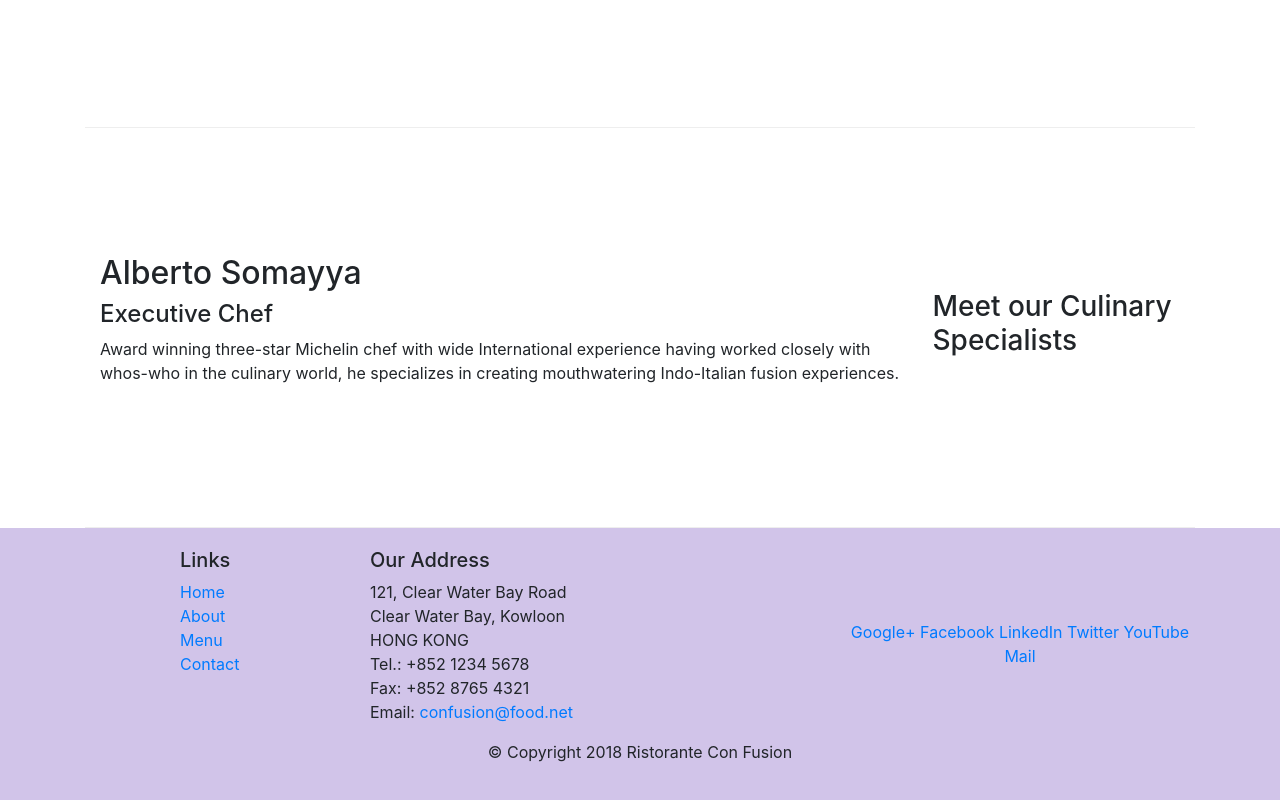
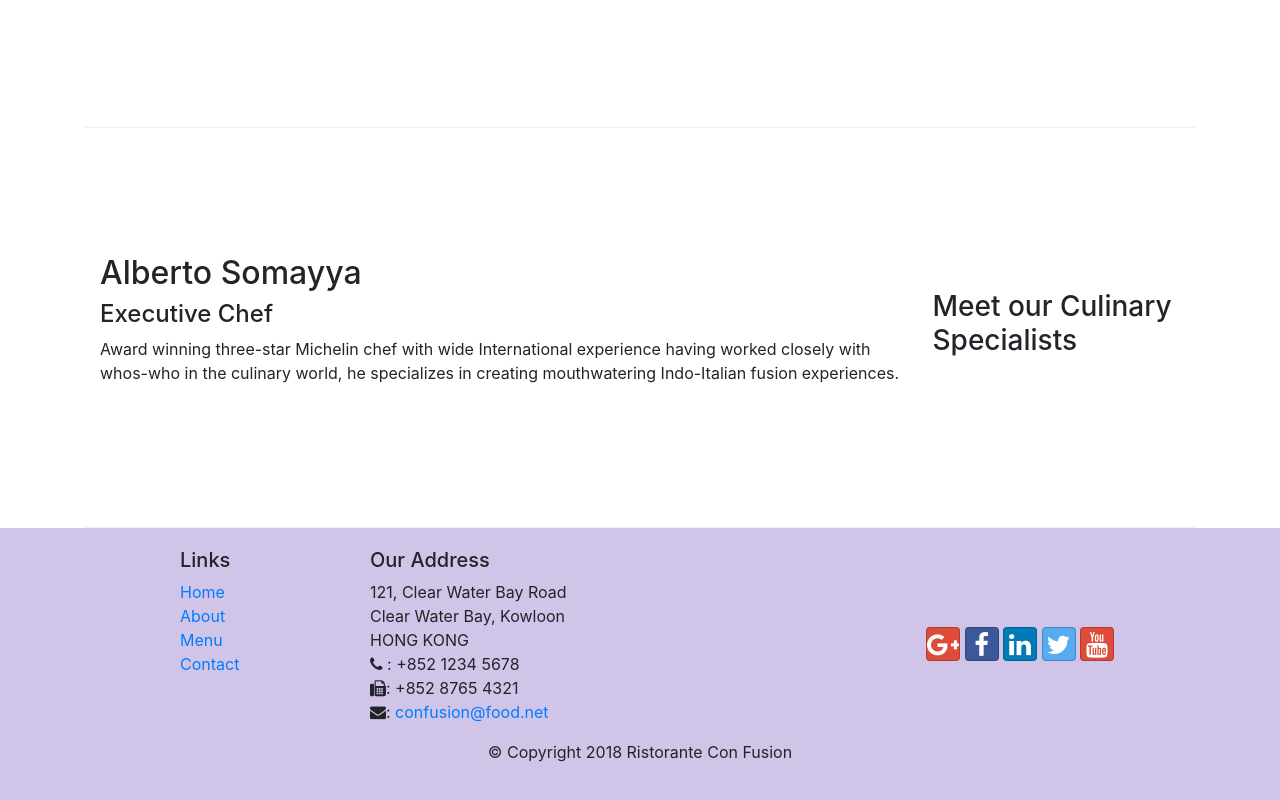
Before and after one commit to farzammalekzad/BT4, a website: page index.html in a window 1280 px wide. Shown: the part 1006-1806 px from the top of the page. Drawn offline with nearby package versions, Linux system fonts and the light colour scheme.

Commit message:
icon fonts

```diff
--- a/index.html
+++ b/index.html
@@ -10,6 +10,8 @@
 
     <!-- Bootstrap CSS -->
     <link rel="stylesheet" href="node_modules/bootstrap/dist/css/bootstrap.min.css">
+    <link rel="stylesheet" href="node_modules/bootstrap-social/bootstrap-social.css">
+    <link rel="stylesheet" href="node_modules/font-awesome/css/font-awesome.min.css">
     <link rel="stylesheet" href="css/styles.css">
 </head>
 
@@ -22,9 +24,9 @@
             <a href="#" class="navbar-brand">Ristorante con Fusion</a>
             <div class="collapse navbar-collapse" id="Navbar">
                 <ul class="navbar-nav mr-auto">
-                    <li class="nav-item active"><a href="#" class="nav-link">Home</a></li>
-                    <li class="nav-item"><a href="aboutus.html" class="nav-link">About</a></li>
-                    <li class="nav-item"><a href="#" class="nav-link">Contact</a></li>
+                    <li class="nav-item active"><a href="#" class="nav-link"><i class="fa fa-home fa-lg"></i> Home</a></li>
+                    <li class="nav-item"><a href="aboutus.html" class="nav-link"><i class="fa fa-info fa-lg"></i> About</a></li>
+                    <li class="nav-item"><a href="#" class="nav-link"><i class="fa fa-address-book fa-lg"></i> Contact</a></li>
                 </ul>
             </div>
 
@@ -97,19 +99,18 @@
 		              121, Clear Water Bay Road<br>
 		              Clear Water Bay, Kowloon<br>
 		              HONG KONG<br>
-		              Tel.: +852 1234 5678<br>
-		              Fax: +852 8765 4321<br>
-		              Email: <a href="mailto:confusion@food.net">confusion@food.net</a>
+		              <i class="fa fa-phone"></i> : +852 1234 5678<br>
+                        <i class="fa fa-fax"></i>: +852 8765 4321<br>
+                        <i class="fa fa-envelope"></i>: <a href="mailto:confusion@food.net">confusion@food.net</a>
 		           </address>
                 </div>
                 <div class="col-12 col-sm-4 align-self-center">
                     <div class="text-center">
-                        <a href="http://google.com/+">Google+</a>
-                        <a href="http://www.facebook.com/profile.php?id=">Facebook</a>
-                        <a href="http://www.linkedin.com/in/">LinkedIn</a>
-                        <a href="http://twitter.com/">Twitter</a>
-                        <a href="http://youtube.com/">YouTube</a>
-                        <a href="mailto:">Mail</a>
+                        <a class="btn btn-social-icon btn-google" href="http://google.com/+"><i class="fa fa-google-plus fa-lg"></i></a>
+                        <a class="btn btn-social-icon btn-facebook" href="http://www.facebook.com/profile.php?id="><i class="fa fa-facebook"></i></a>
+                        <a class="btn btn-social-icon btn-linkedin" href="http://www.linkedin.com/in/"><i class="fa fa-linkedin"></i></a>
+                        <a class="btn btn-social-icon btn-twitter" href="http://twitter.com/"><i class="fa fa-twitter"></i></a>
+                        <a class="btn btn-social-icon btn-google" href="http://youtube.com/"><i class="fa fa-youtube"></i></a>
                     </div>
                 </div>
            </div>
--- a/package.json
+++ b/package.json
@@ -15,6 +15,8 @@
   },
   "dependencies": {
     "bootstrap": "^4.0.0",
+    "bootstrap-social": "^5.1.1",
+    "font-awesome": "^4.7.0",
     "jquery": "^3.3.1",
     "popper.js": "^1.12.9"
   }
```
Also changed, not shown: aboutus.html (+5 -3 lines), 2 other files.
